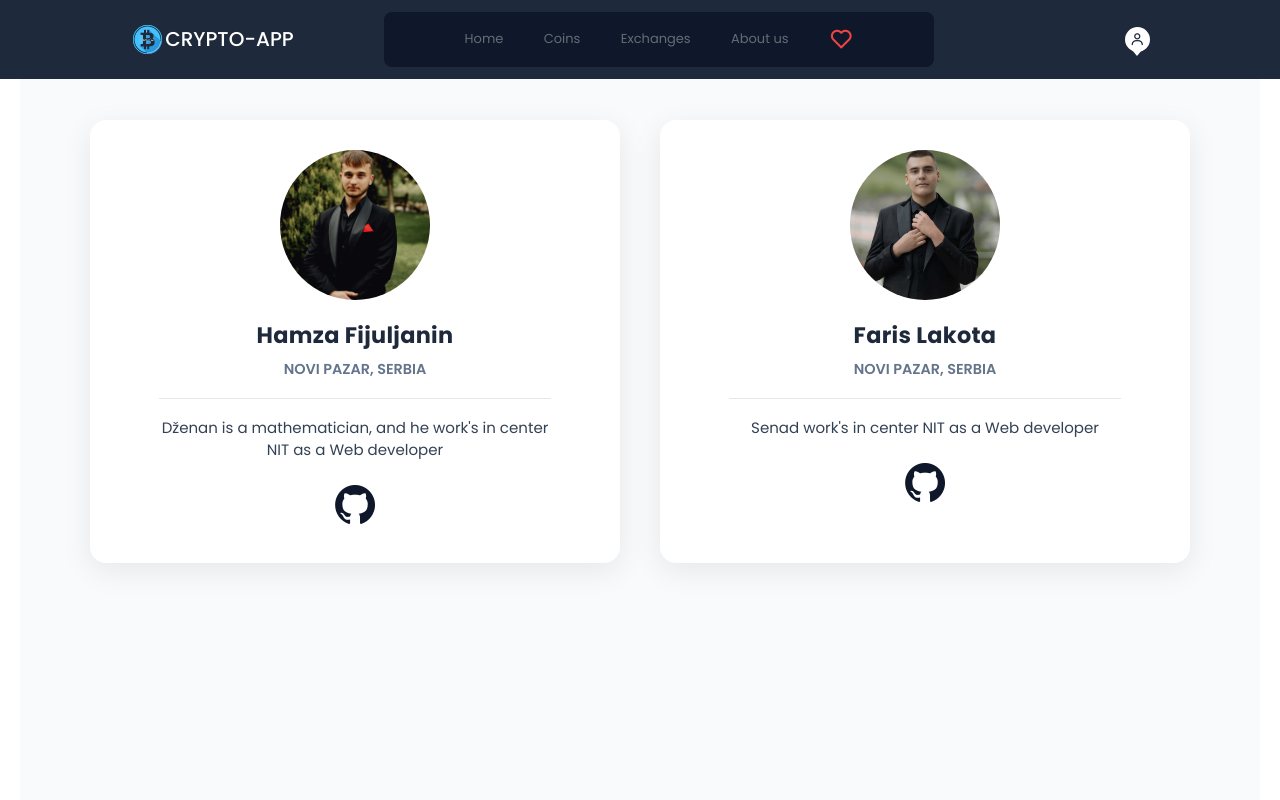
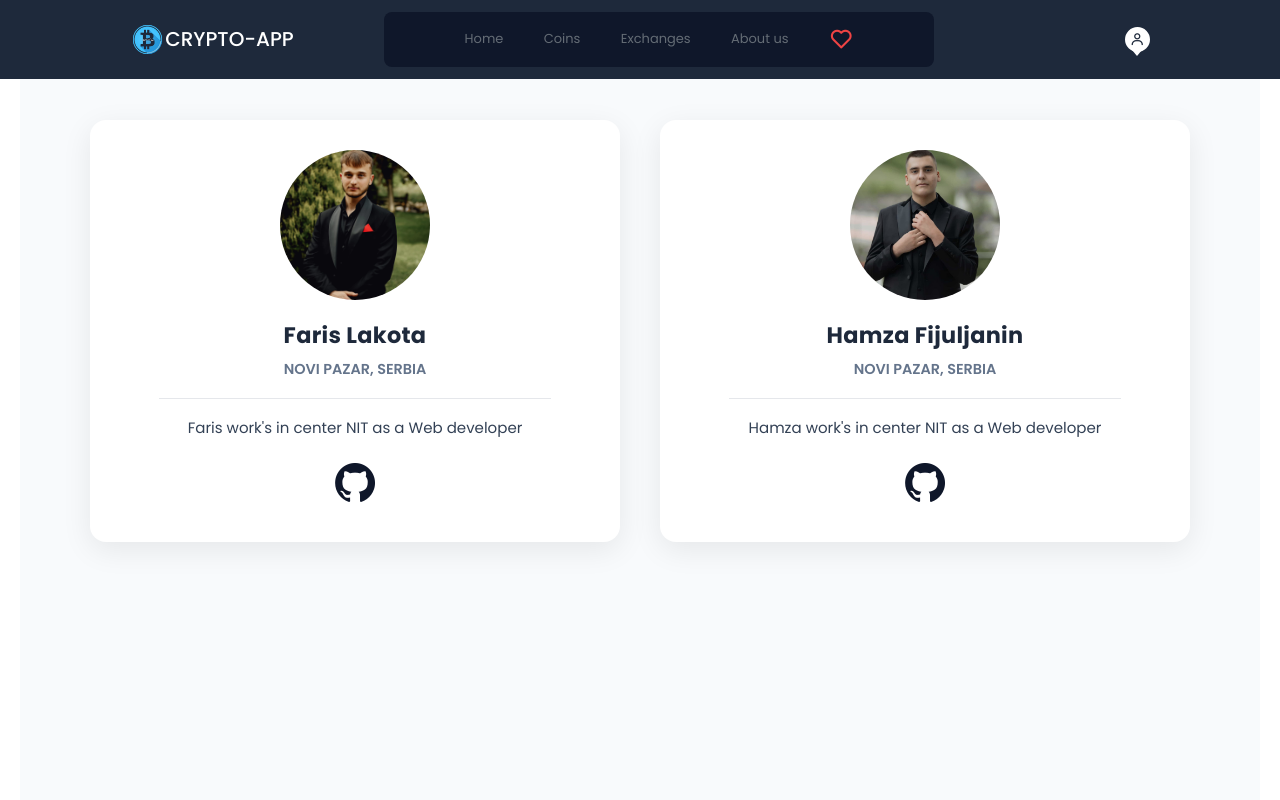
Before and after one commit to Faris-L/Crypto-app, a React (Vite) app: page /aboutus in a window 1280 px wide. Shown: the top 800 px of the page. Built offline with nearby package versions, Linux system fonts and the light colour scheme.

Commit message:
Prepravio imena

```diff
--- a/src/Pages/Aboutus/aboutus.jsx
+++ b/src/Pages/Aboutus/aboutus.jsx
@@ -14,19 +14,19 @@ import farisslika from "../../assets/faris.jpeg";
 const team = [
   {
     id: 1,
-    name: "Hamza Fijuljanin",
+    name: "Faris Lakota",
     location: "NOVI PAZAR, SERBIA",
     description:
-      "Dženan is a mathematician, and he work's in center NIT as a Web developer",
+      "Faris work's in center NIT as a Web developer",
     image: hamzinaslika,
     github: "https://github.com/",
   },
   {
     id: 2,
-    name: "Faris Lakota",
+    name: "Hamza Fijuljanin",
     location: "NOVI PAZAR, SERBIA",
     description:
-      "Senad work's in center NIT as a Web developer",
+      "Hamza work's in center NIT as a Web developer",
     image: farisslika,
     github: "https://github.com/",
   },
```
